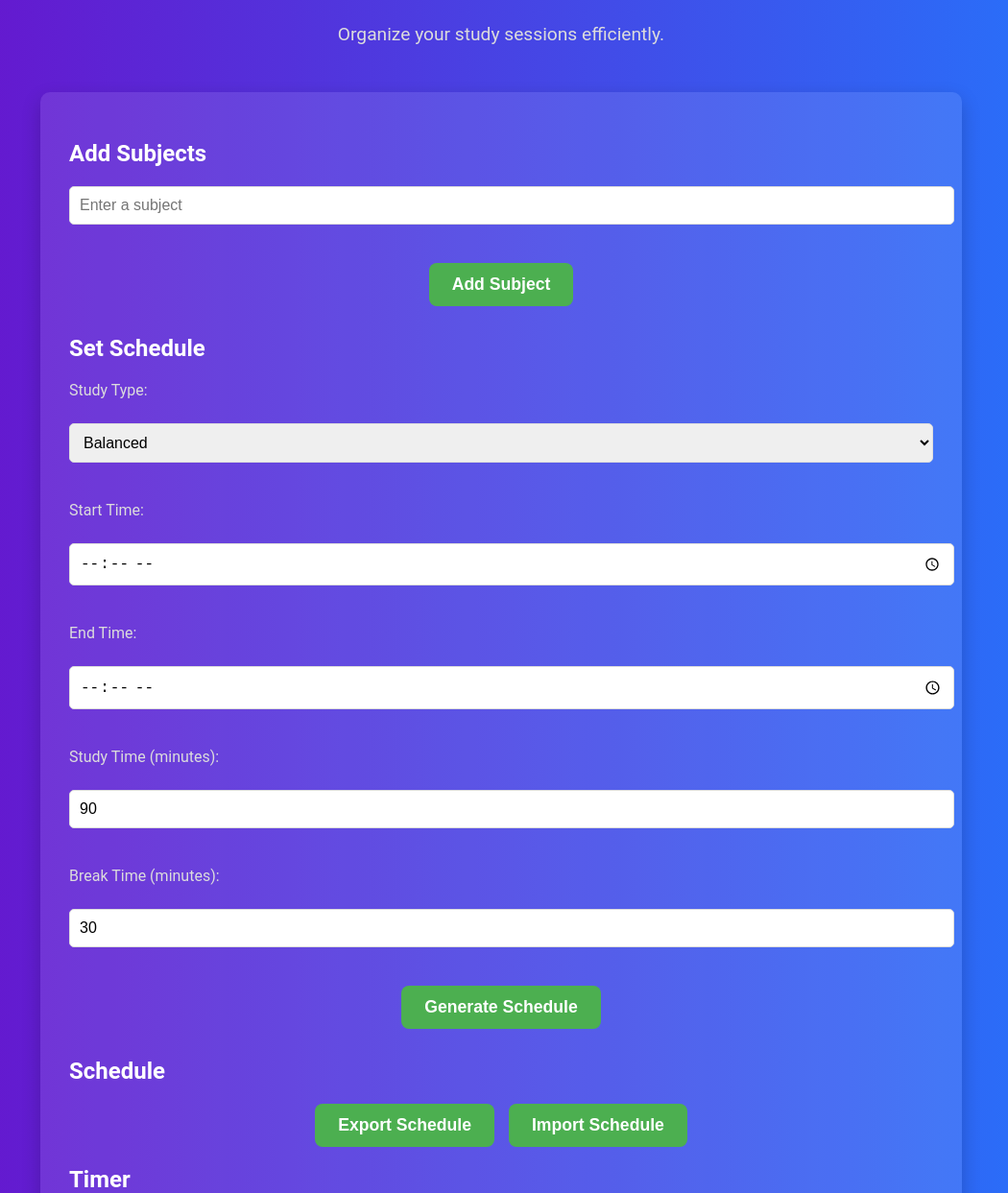
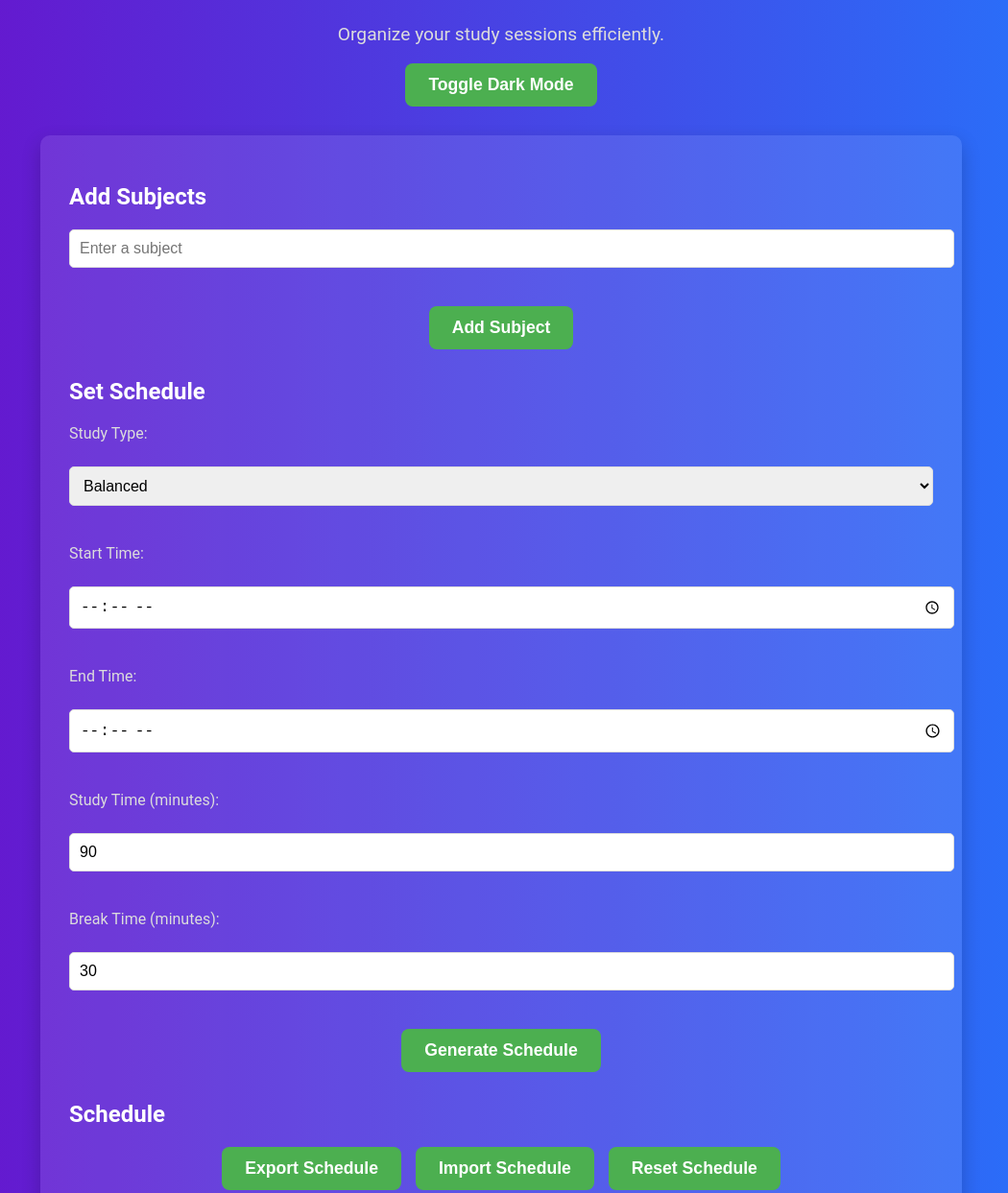
Before and after one commit to Hachigoa/hachigoa.github.io, a plain HTML site: page index.html in a window 1280 px wide. Shown: the part 97-1340 px from the top of the page at 96% size, without its empty margins (118-1168 px from the left). Drawn offline with Linux system fonts and the light colour scheme.

Commit message:
Update index.html

```diff
--- a/index.html
+++ b/index.html
@@ -10,6 +10,7 @@
     <header>
         <h1>Study Scheduler</h1>
         <p class="subtitle">Organize your study sessions efficiently.</p>
+        <button id="darkModeToggle" class="primary-button">Toggle Dark Mode</button>
     </header>
 
     <div class="container">
@@ -49,6 +50,7 @@
                 <button id="exportButton" class="primary-button">Export Schedule</button>
                 <input type="file" id="importFile" accept=".txt" style="display:none" />
                 <button id="importButton" class="primary-button">Import Schedule</button>
+                <button id="resetButton" class="primary-button">Reset Schedule</button>
             </div>
         </section>
 
```
